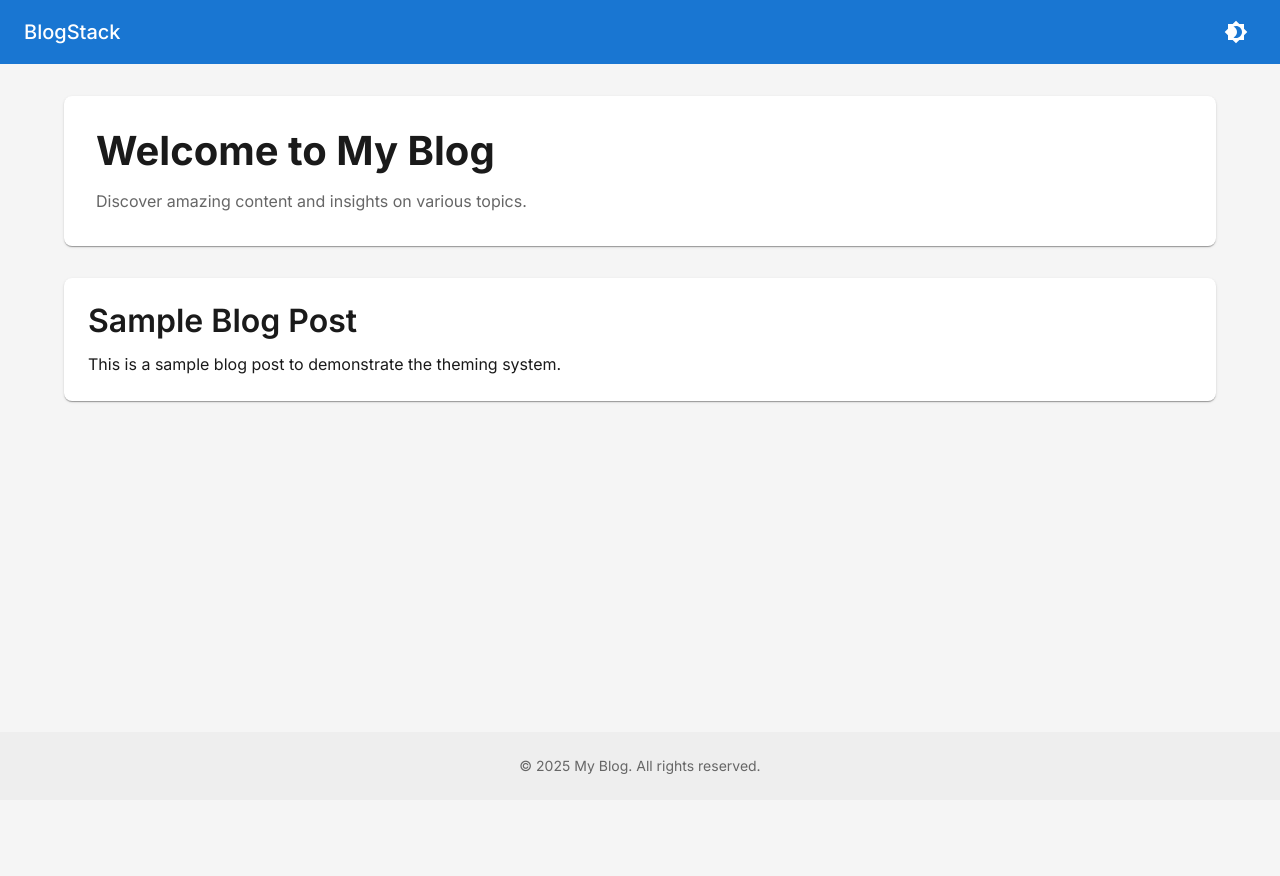
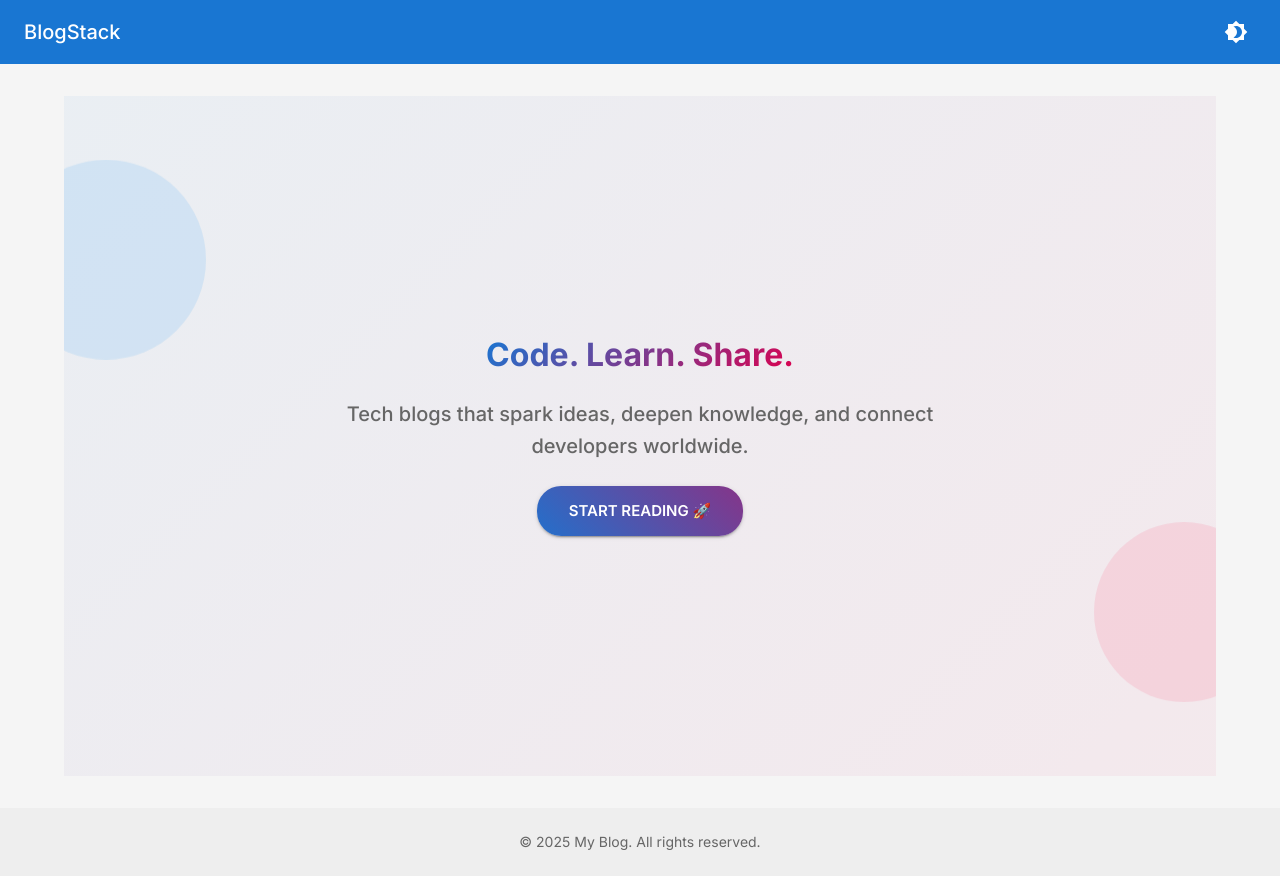
Before and after one commit to sahil-soni18/blogs-forge-frontend, a Next.js app: page / in a window 1280 px wide. Before the commit the page ends 800 px from the top, so only its background shows below. Built offline with nearby package versions, Linux system fonts and the light colour scheme.

Commit message:
Hero Section...

```diff
--- a/src/app/page.tsx
+++ b/src/app/page.tsx
@@ -1,28 +1,10 @@
+import Hero from '@/features/Home/components/HeroSection';
 import { Typography, Box, Paper } from '@mui/material';
 
 export default function Home() {
   return (
     <Box>
-      <Paper sx={{ p: 4, mb: 4 }}>
-        <Typography variant="h1" gutterBottom>
-          Welcome to My Blog
-        </Typography>
-        <Typography variant="body1" color="text.secondary">
-          Discover amazing content and insights on various topics.
-        </Typography>
-      </Paper>
-
-      <Box>
-        {/* Your blog posts will go here */}
-        <Paper sx={{ p: 3, mb: 2 }}>
-          <Typography variant="h2" gutterBottom>
-            Sample Blog Post
-          </Typography>
-          <Typography variant="body1">
-            This is a sample blog post to demonstrate the theming system.
-          </Typography>
-        </Paper>
-      </Box>
+      <Hero />
     </Box>
   );
 }
--- /dev/null
+++ b/src/features/Home/components/HeroSection/index.tsx
@@ -0,0 +1,148 @@
+"use client";
+
+import {
+  Box,
+  Button,
+  Container,
+  Stack,
+  Typography,
+  useTheme,
+  alpha,
+} from "@mui/material";
+import React, { FC } from "react";
+import { keyframes } from "@emotion/react";
+
+const float = keyframes`
+  0% { transform: translateY(0px); }
+  50% { transform: translateY(-6px); }
+  100% { transform: translateY(0px); }
+`;
+
+const gradientShift = keyframes`
+  0% { background-position: 0% 50%; }
+  50% { background-position: 100% 50%; }
+  100% { background-position: 0% 50%; }
+`;
+
+const Hero: FC<{}> = () => {
+  const theme = useTheme();
+
+  return (
+    <Box
+      sx={{
+        minHeight: "85vh",
+        display: "flex",
+        alignItems: "center",
+        background: `linear-gradient(135deg, ${alpha(
+          theme.palette.primary.main,
+          0.05
+        )} 0%, ${alpha(theme.palette.secondary.main, 0.05)} 100%)`,
+        position: "relative",
+        overflow: "hidden",
+        py: 6,
+      }}
+    >
+      <Box
+        sx={{
+          position: "absolute",
+          top: "10%",
+          left: "-5%",
+          width: 200,
+          height: 200,
+          borderRadius: "50%",
+          background: alpha(theme.palette.primary.light, 0.15),
+          animation: `${float} 8s ease-in-out infinite`,
+          zIndex: 0,
+        }}
+      />
+      <Box
+        sx={{
+          position: "absolute",
+          bottom: "10%",
+          right: "-5%",
+          width: 180,
+          height: 180,
+          borderRadius: "50%",
+          background: alpha(theme.palette.secondary.light, 0.15),
+          animation: `${float} 10s ease-in-out infinite`,
+          zIndex: 0,
+        }}
+      />
+
+      <Container maxWidth="md">
+        <Stack
+          spacing={3}
+          alignItems="center"
+          textAlign="center"
+          position="relative"
+          zIndex={1}
+        >
+          <Typography
+            variant="h2"
+            component="h1"
+            sx={{
+              fontWeight: 700,
+              background: `linear-gradient(135deg, ${theme.palette.primary.main}, ${theme.palette.secondary.main})`,
+              backgroundClip: "text",
+              textFillColor: "transparent",
+              WebkitBackgroundClip: "text",
+              WebkitTextFillColor: "transparent",
+              mb: 2,
+            }}
+          >
+            Code. Learn. Share.
+          </Typography>
+
+          <Typography
+            variant="h6"
+            color="text.secondary"
+            maxWidth="600px"
+          >
+            Tech blogs that spark ideas, deepen knowledge, and connect developers worldwide.
+          </Typography>
+
+          <Box sx={{ display: "flex", gap: 2, flexWrap: "wrap", justifyContent: "center" }}>
+            <Button
+              variant="contained"
+              size="large"
+              sx={{
+                px: 4,
+                py: 1.5,
+                borderRadius: 3,
+                fontWeight: 600,
+                background: `linear-gradient(45deg, ${theme.palette.primary.main}, ${theme.palette.secondary.main})`,
+                backgroundSize: "200% 200%",
+                animation: `${gradientShift} 6s ease infinite`,
+                "&:hover": {
+                  transform: "translateY(-2px)",
+                  boxShadow: `0 6px 16px ${alpha(theme.palette.primary.main, 0.3)}`,
+                },
+                transition: "all 0.3s ease",
+              }}
+            >
+              Start Reading 🚀
+            </Button>
+            {/* <Button
+              variant="outlined"
+              size="large"
+              sx={{
+                px: 4,
+                py: 1.5,
+                borderRadius: 3,
+                fontWeight: 600,
+                "&:hover": {
+                  transform: "translateY(-2px)",
+                },
+                transition: "all 0.3s ease",
+              }}
+            >
+              Write a Blog ✍️
+            </Button> */}
+          </Box>
+        </Stack>
+      </Container>
+    </Box>
+  );
+};
+
+export default Hero;
```
